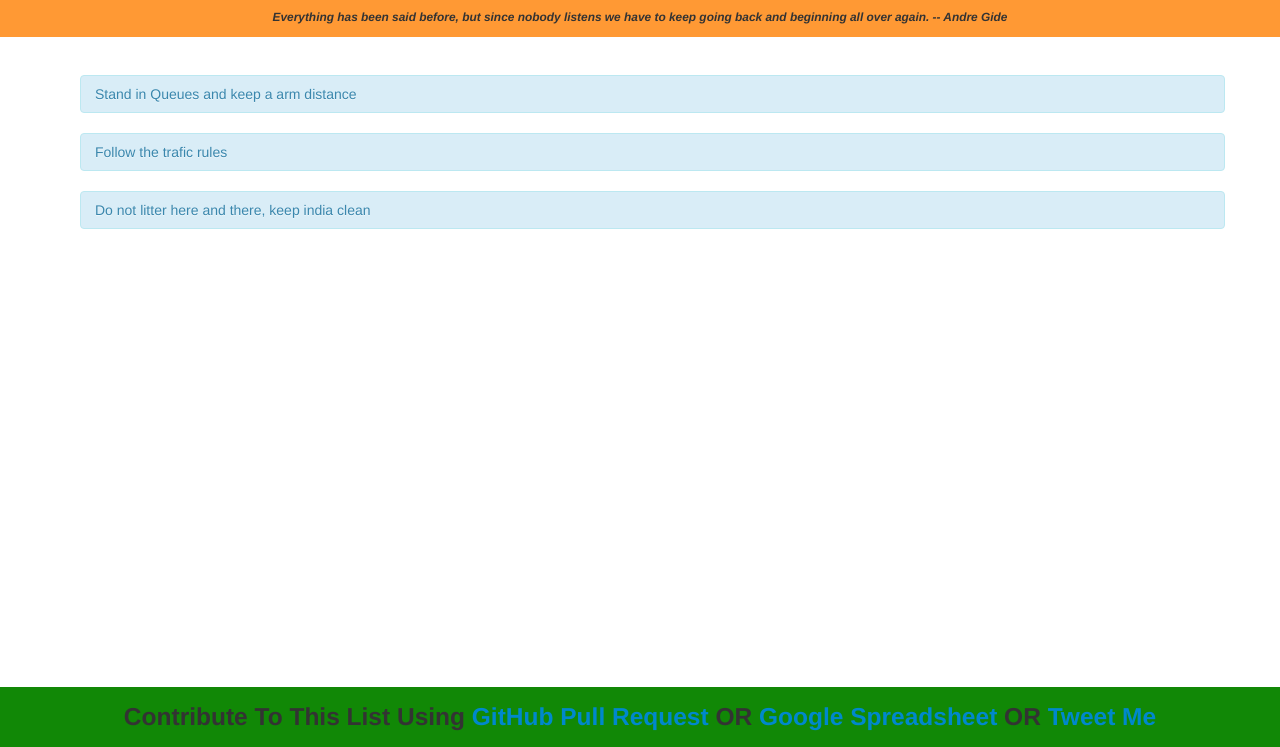
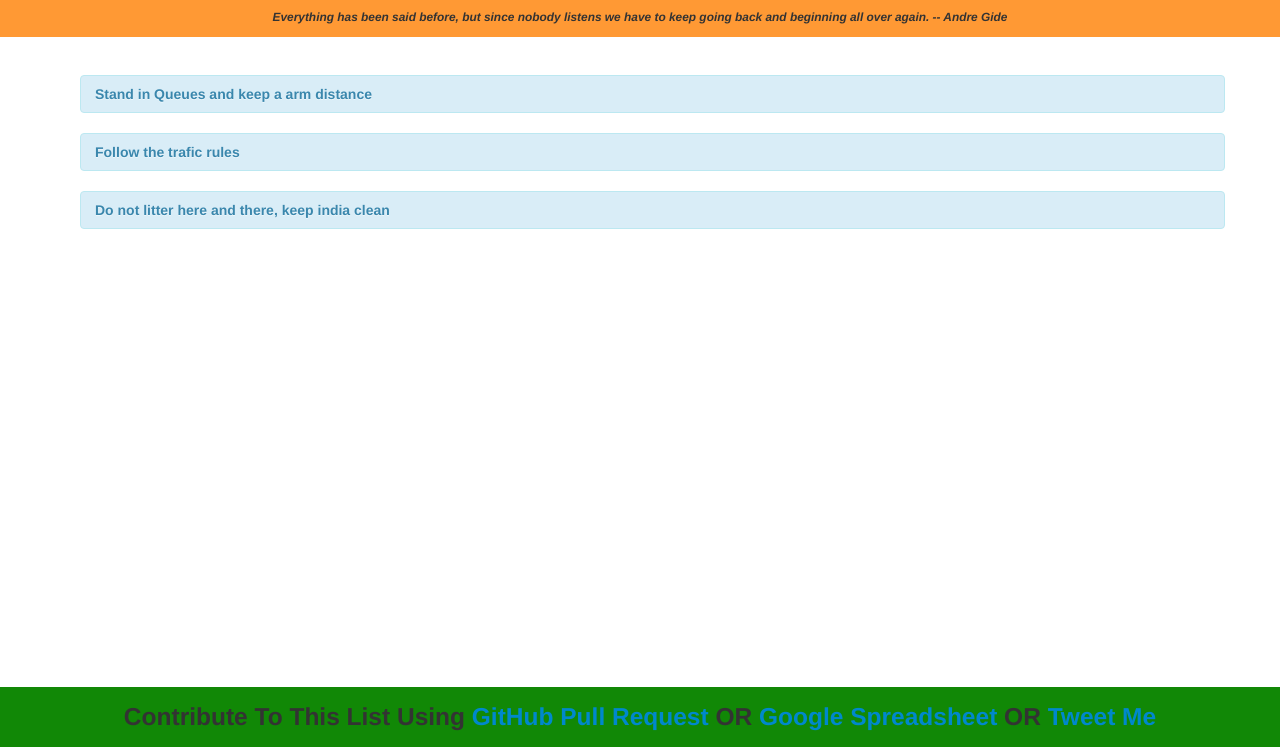
Before and after one commit to nit3ch/save-india, a plain HTML site: page index.html in a window 1280 px wide. Shown: the part 53-800 px from the top of the page. Drawn offline with Linux system fonts and the light colour scheme; files that its build step writes are made by us from their sources.

Commit message:
making action point stronger

```diff
--- a/index.html
+++ b/index.html
@@ -20,7 +20,7 @@
     <div class="action-list-overview">
       <ul class="action-list">
         <li ng-repeat="action in actions" class="alert alert-info">
-         {{action.ActionPoint}}
+         <strong>{{action.ActionPoint}}</strong>
         </li>
       </ul>
     </div>
```
